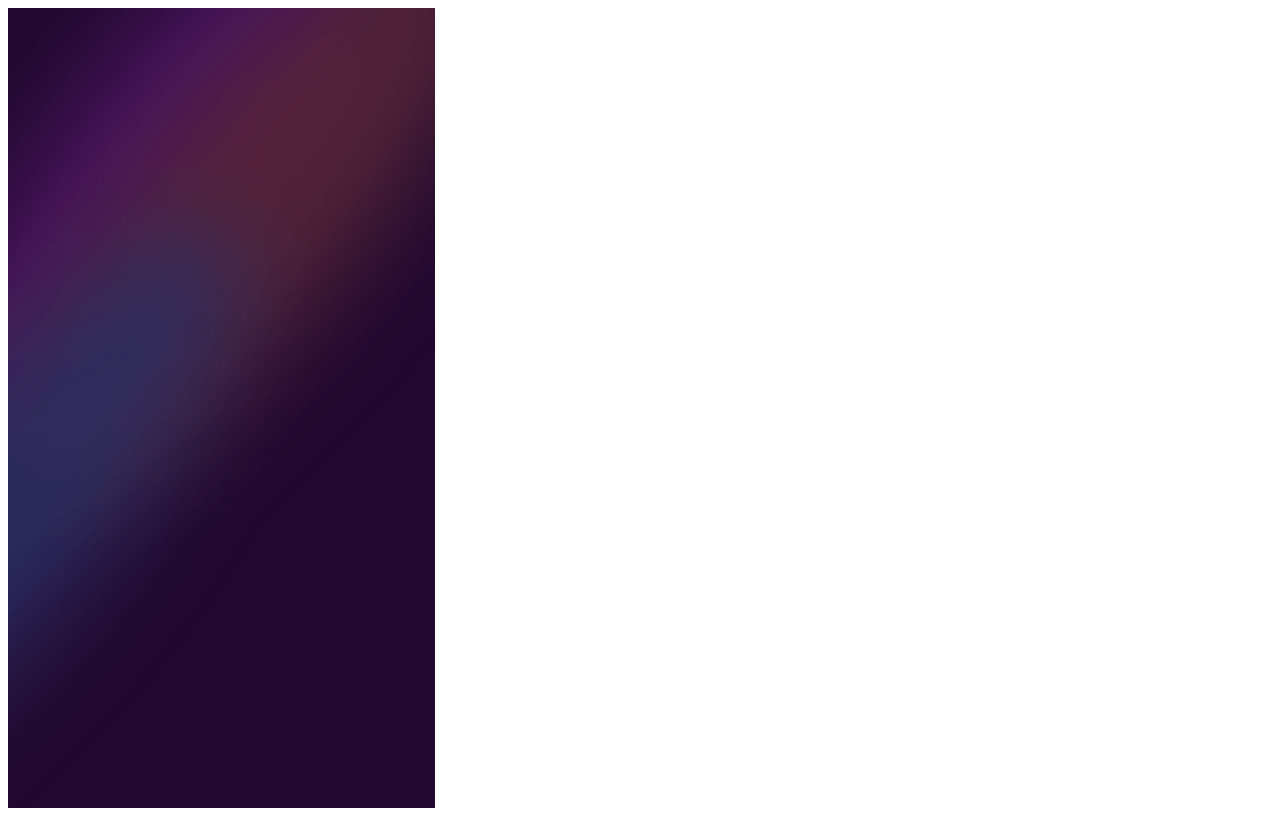
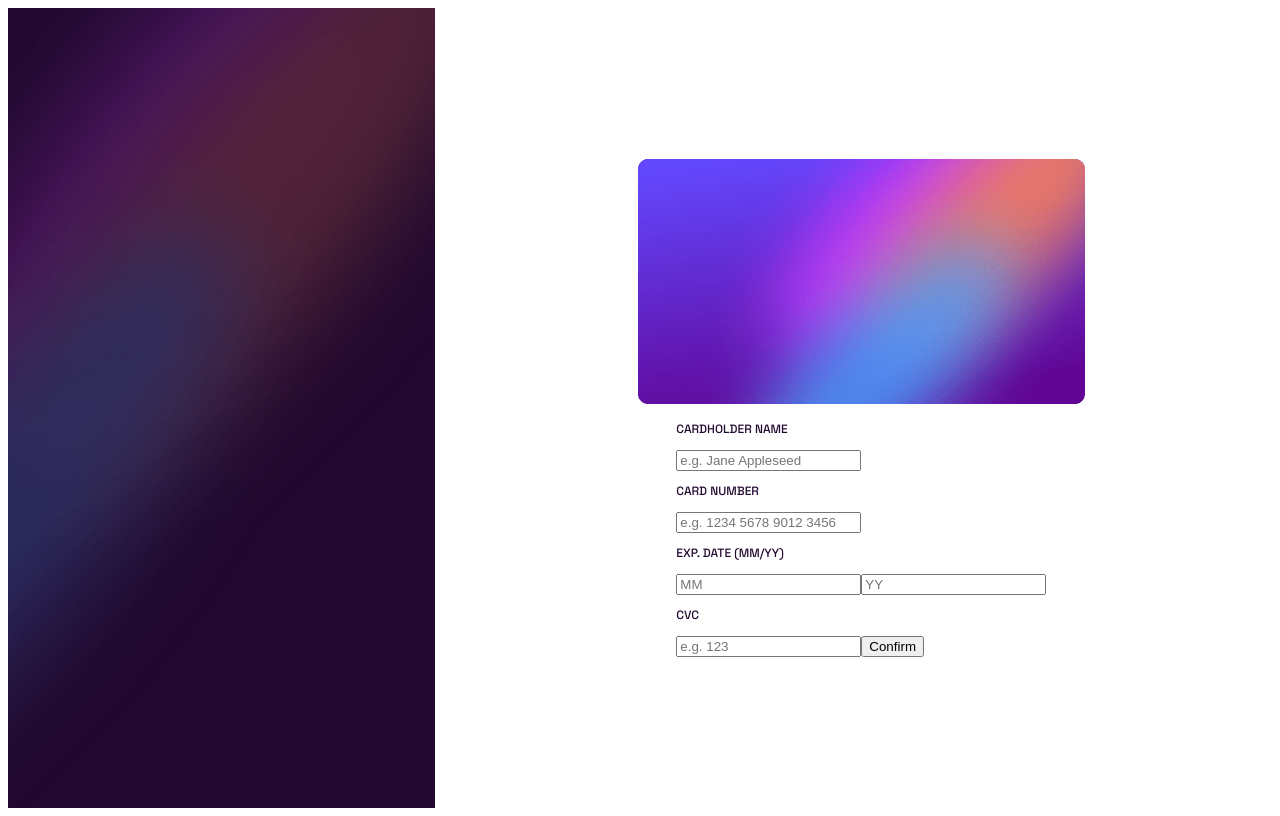
Before and after one commit to ariannalillie/FEM-interactive-card-details-form, a React (Create React App) app: page / in a window 1280 px wide. Built offline with nearby package versions, Linux system fonts and the light colour scheme.

Commit message:
add front image to app file

```diff
--- a/src/App.tsx
+++ b/src/App.tsx
@@ -1,12 +1,26 @@
 import React from "react";
 import "./App.css";
+import { CardFront } from "./CardFront";
 
 function App() {
   return (
     <div className="App">
-      <div className="container-left">
+      <div className="container-left"></div>
+      <div className="container-right">
+      <CardFront />
+        <form>
+          <p className="input-title">Cardholder Name</p>
+          <input type="text" placeholder="e.g. Jane Appleseed" />
+          <p className="input-title">Card Number</p>
+          <input type="number" placeholder="e.g. 1234 5678 9012 3456" />
+          <p className="input-title">Exp. Date (MM/YY)</p>
+          <input type="text" placeholder="MM" />
+          <input type="text" placeholder="YY" />
+          <p className="input-title">CVC</p>
+          <input type="number" placeholder="e.g. 123" />
+          <button type="submit">Confirm</button>
+        </form>
       </div>
-      <div className="container-right"></div>
     </div>
   );
 }
```
